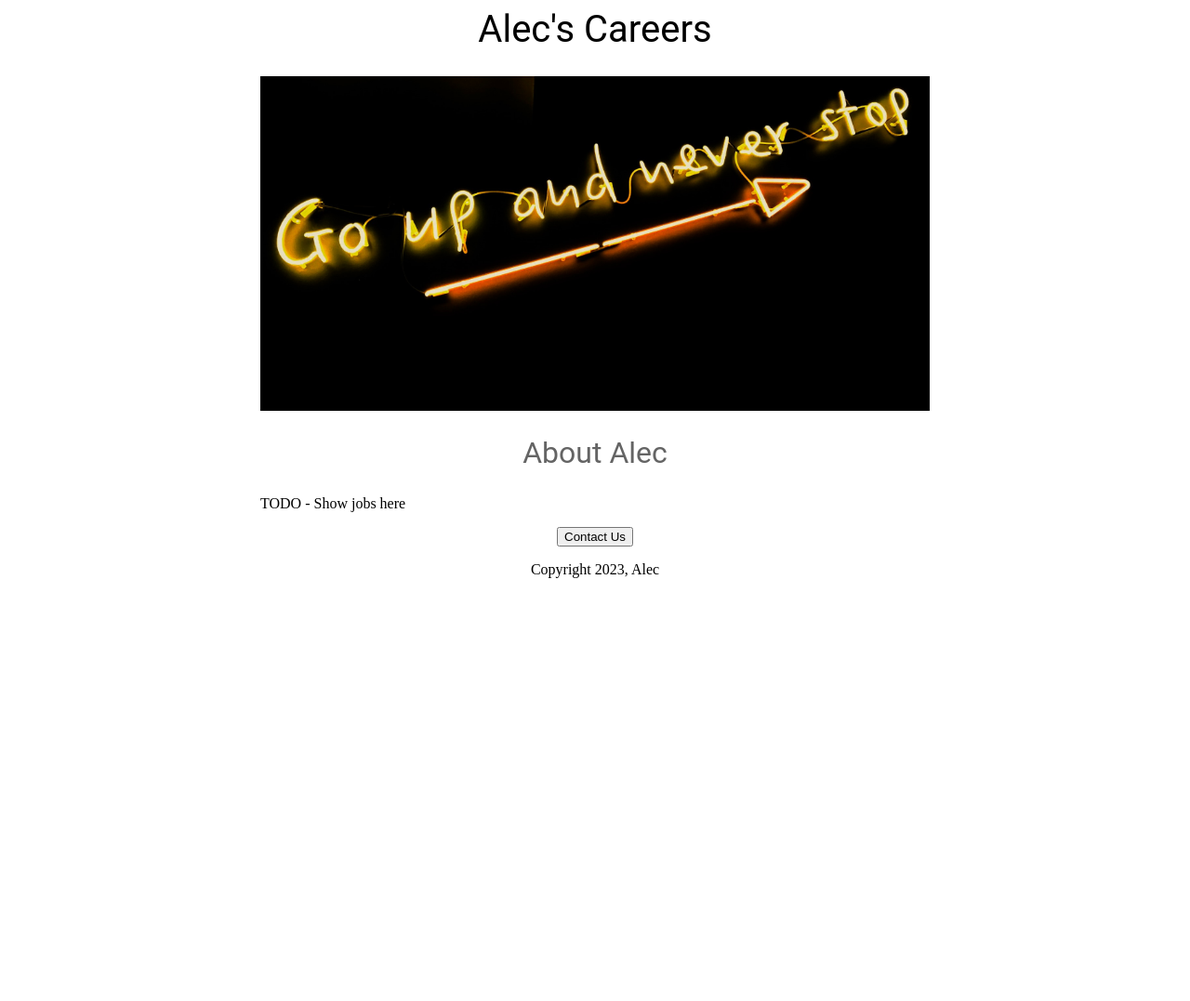
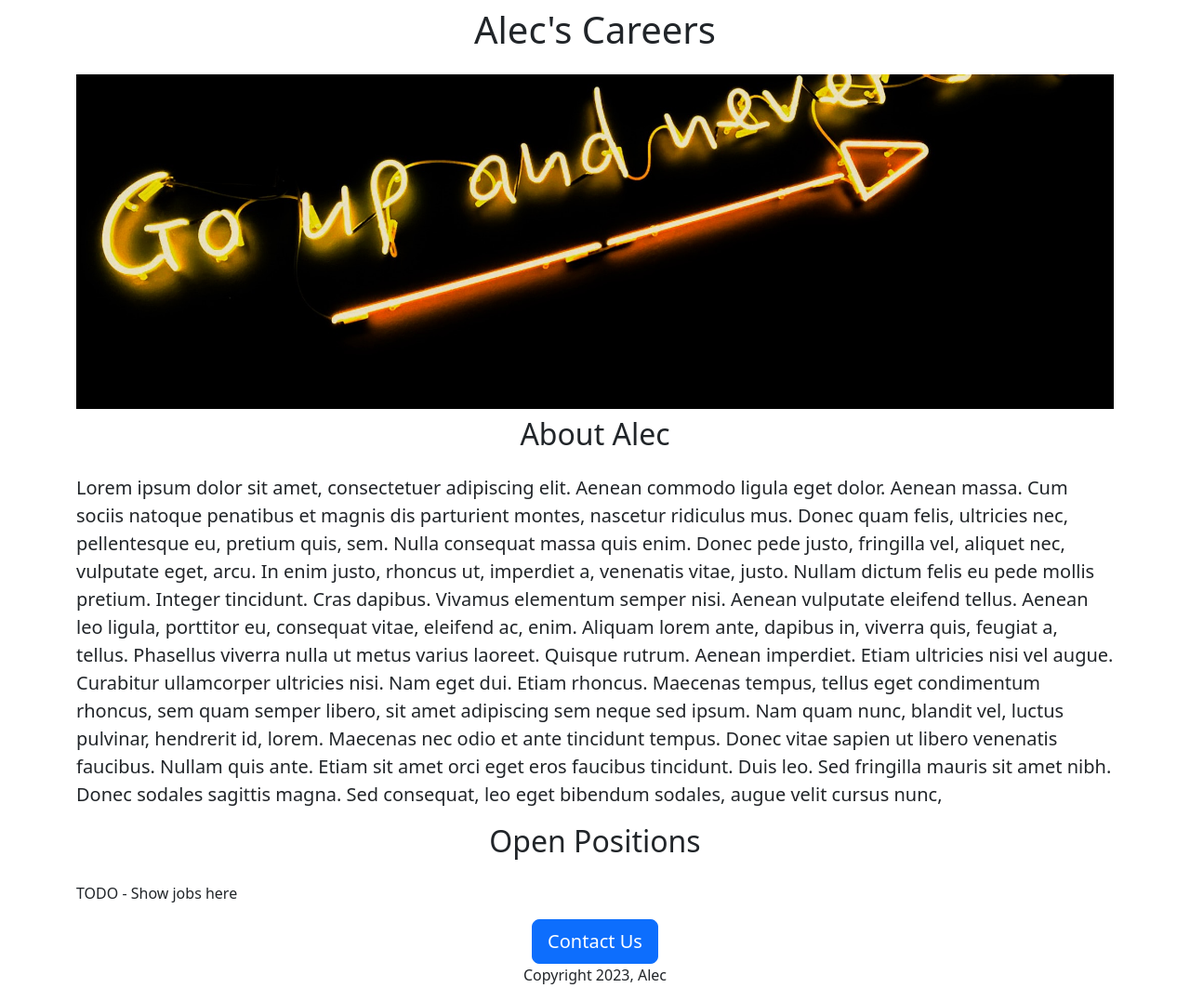
Before and after one commit to AlecGabriel/alecs-careers-website, a Flask app: page / in a window 1280 px wide. Shown: the whole page at 93% size. Before the commit the page ends 622 px from the top, so only its background shows below. Run offline with Flask 3, Linux system fonts and the light colour scheme.

Commit message:
class changes

```diff
--- a/templates/home.html
+++ b/templates/home.html
@@ -2,56 +2,31 @@
 <html>
   <head>
     <title>Alec's Careers</title>
-    <Style>
-      h1 {
-        font-size: 40px;
-        font-family: Roboto;
-        font-weight: normal;
-        color: (100, 100, 100);
-        text-align: center;
+    <meta charset='utf-8'>
+    <meta name='viewport' content='width=device-width, initial-scale=1'>
+    <link href="https://cdn.jsdelivr.net/npm/bootstrap@5.3.2/dist/css/bootstrap.min.css" rel="stylesheet" integrity="sha384-T3c6CoIi6uLrA9TneNEoa7RxnatzjcDSCmG1MXxSR1GAsXEV/Dwwykc2MPK8M2HN" crossorigin="anonymous">
+    <style>
+      #banner {
+        height: 360px;
+        width: 100%;
+        object-fit:cover;
       }
 
-      #banner {
-        width: 100%;
-        height: 360px;
-        object-fit: cover;
-      }
-
-      h2 {
-        font-family: Roboto;
-        font-size: 32px;
-        color: rgb(100, 100, 100);
-        text-align: center;
-        font-weight: normal;
-      }
-
-      .bodytext {
-        font-family: Roboto;
-        color: rgb(80, 80, 80);
-      }
-
-      #container {
-        max-width: 720px;
-        margin: 0 auto;
-
-      }
-
-
-    </Style>
+    </style>
   </head>
   <body>
-    <div id='container'>
-      <H1>Alec's Careers</H1>
-      <img id='banner' src=static/header.jpeg height='320'>
-      <h2>About Alec</h2>
-      <p class='bodytext>
+    <div class='container'>
+      <h1 class='text-center mt-2 mb-4'>Alec's Careers</h1>
+      <img class='img-fluid' id='banner' src=static/header.jpeg height='320'>
+      <h2 class='text-center mt-2 mb-4'>About Alec</h2>
+      <p class='lead'>
         Lorem ipsum dolor sit amet, consectetuer adipiscing elit. Aenean commodo ligula eget dolor. Aenean massa. Cum sociis natoque penatibus et magnis dis parturient montes, nascetur ridiculus mus. Donec quam felis, ultricies nec, pellentesque eu, pretium quis, sem. Nulla consequat massa quis enim. Donec pede justo, fringilla vel, aliquet nec, vulputate eget, arcu. In enim justo, rhoncus ut, imperdiet a, venenatis vitae, justo. Nullam dictum felis eu pede mollis pretium. Integer tincidunt. Cras dapibus. Vivamus elementum semper nisi. Aenean vulputate eleifend tellus. Aenean leo ligula, porttitor eu, consequat vitae, eleifend ac, enim. Aliquam lorem ante, dapibus in, viverra quis, feugiat a, tellus. Phasellus viverra nulla ut metus varius laoreet. Quisque rutrum. Aenean imperdiet. Etiam ultricies nisi vel augue. Curabitur ullamcorper ultricies nisi. Nam eget dui. Etiam rhoncus. Maecenas tempus, tellus eget condimentum rhoncus, sem quam semper libero, sit amet adipiscing sem neque sed ipsum. Nam quam nunc, blandit vel, luctus pulvinar, hendrerit id, lorem. Maecenas nec odio et ante tincidunt tempus. Donec vitae sapien ut libero venenatis faucibus. Nullam quis ante. Etiam sit amet orci eget eros faucibus tincidunt. Duis leo. Sed fringilla mauris sit amet nibh. Donec sodales sagittis magna. Sed consequat, leo eget bibendum sodales, augue velit cursus nunc,
       </p>
-      <h2>Open Positions</h2>
-      <p class='bodytext'>TODO - Show jobs here</p>
-      <div style='text-align:center;'>
-        <button>Contact Us</button>
-          <p>Copyright 2023, Alec</p>
+      <h2 class='text-center mt-2 mb-4'>Open Positions</h2>
+      <p>TODO - Show jobs here</p>
+      <div class='text-center'>
+      <button class='btn btn-primary btn-lg'>Contact Us</button>
+        <p class='mt 3'>Copyright 2023, Alec</p>
       </div>
     </div>
   </body>
```
